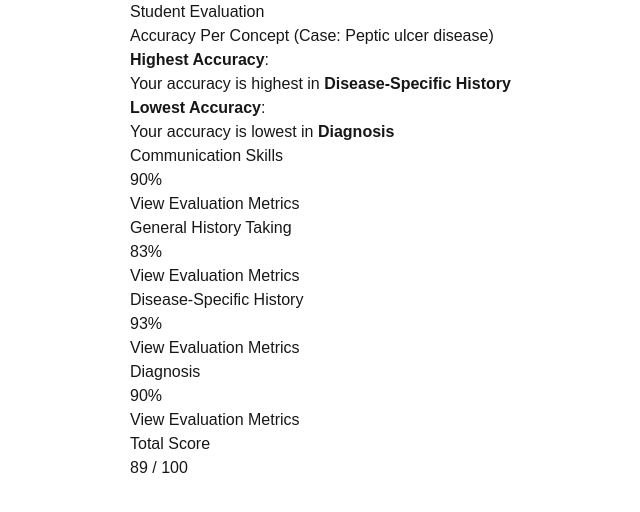
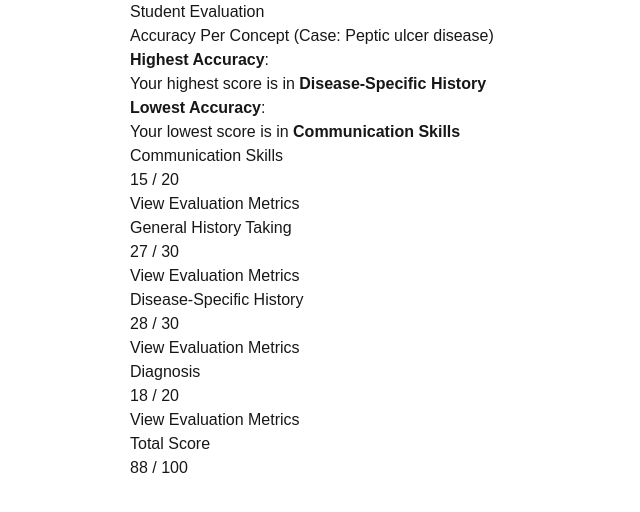
Before and after one commit to Phittinanphu/SmartEducation_MedicalSystem, a Next.js app: page /evaluation_page in a window 1280 px wide. Shown: the top 512 px of the page, without its empty margins (110-750 px from the left). Built offline with nearby package versions, Linux system fonts and the light colour scheme.

Commit message:
calculate all score correctly

```diff
--- a/public/evaluation.json
+++ b/public/evaluation.json
@@ -1,28 +1,22 @@
 {
   "case": "Peptic ulcer disease",
-  "domainScores": {
-    "domain1": 18,
-    "domain2": 25,
-    "domain3": 28,
-    "domain4": 18
-  },
   "evaluationMetricScores": {
     "domain1": {
       "1.1": 4,
-      "1.2": 4,
-      "1.3": 4,
+      "1.2": 3,
+      "1.3": 2,
       "1.4": 6,
       "1.5": 0
     },
     "domain2": {
       "2.1": 3,
-      "2.2": 3,
+      "2.2": 2,
       "2.3": 2,
       "2.4": 2,
-      "2.5": 2,
+      "2.5": 1,
       "2.6": 2,
       "2.7": 2,
-      "2.8": 2,
+      "2.8": 1,
       "2.9": 2,
       "2.10": 2,
       "2.11": 2,
@@ -33,7 +27,7 @@
     "domain3": {
       "3.1": 6,
       "3.2": 6,
-      "3.3": 6,
+      "3.3": 4,
       "3.4": 6,
       "3.5": 6
     },
--- a/src/app/components/evaluation/ScoreEvaluation.tsx
+++ b/src/app/components/evaluation/ScoreEvaluation.tsx
@@ -4,34 +4,24 @@ import React, { useState, useEffect } from 'react';
 // TYPES & INTERFACES
 // ---------------------------------------------------
 
-// Overall domain scores interface
-interface DomainScores {
-  domain1: number; // Communication Skills
-  domain2: number; // General History Taking
-  domain3: number; // Disease-Specific History
-  domain4: number; // Diagnosis
+// Overall evaluation data now only uses the case name (domain scores will be computed).
+interface EvaluationData {
+  case: string;
 }
 
-// Overall evaluation data (case name and domain scores)
-interface EvaluationData {
-  case: string;
-  scores: DomainScores;
-}
-
-// Domain keys alias
-type DomainKey = keyof DomainScores;
+// Domain keys alias.
+export type DomainKey = 'domain1' | 'domain2' | 'domain3' | 'domain4';
 
 // Each evaluation metric has an ID, description, and maximum score.
-interface EvaluationMetric {
+export interface EvaluationMetric {
   id: string;
   description: string;
   maxScore: number;
 }
 
-// Input JSON structure includes overall scores and detailed metric scores.
-interface InputData {
+// Input JSON structure includes the case and detailed metric scores.
+export interface InputData {
   case?: string;
-  domainScores?: DomainScores;
   evaluationMetricScores?: Record<DomainKey, Record<string, number>>;
 }
 
@@ -45,7 +35,7 @@ interface ScoreEvaluationProps {
 // ---------------------------------------------------
 
 // Maximum overall scores per domain for each case.
-const domainMaxScores: Record<string, DomainScores> = {
+const domainMaxScores: Record<string, { [key in DomainKey]: number }> = {
   'Peptic ulcer disease': { domain1: 20, domain2: 30, domain3: 30, domain4: 20 },
   'Acute pancreatitis': { domain1: 20, domain2: 60, domain3: 30, domain4: 20 },
   'Food poisoning': { domain1: 20, domain2: 60, domain3: 30, domain4: 20 },
@@ -62,7 +52,7 @@ const domainLabels: Record<DomainKey, string> = {
 };
 
 // Detailed evaluation metrics for each case and domain.
-// (Each metric includes an ID, its description, and its maximum score.)
+// These values are based on the provided PDF.
 const evaluationMetrics: Record<string, Record<DomainKey, EvaluationMetric[]>> = {
   'Peptic ulcer disease': {
     domain1: [
@@ -70,7 +60,7 @@ const evaluationMetrics: Record<string, Record<DomainKey, EvaluationMetric[]>> =
       { id: '1.2', description: 'ถามชื่อ-สกุลของผู้ป่วย', maxScore: 4 },
       { id: '1.3', description: 'ขออนุญาตและแจ้งวัตถุประสงค์', maxScore: 4 },
       { id: '1.4', description: 'ใช้คำถามมีความต่อเนื่อง เชื่อมโยง และมีจังหวะการรับฟังเหมาะสม', maxScore: 6 },
-      { id: '1.5', description: 'เปิดโอกาสให้ผู้ป่วยซักถาม', maxScore: 2 },
+      { id: '1.5', description: 'เปิดโอกาสให้ผู้ป่วยซักถาม', maxScore: 2 }
     ],
     domain2: [
       { id: '2.1', description: 'ตำแหน่งที่มีอาการปวดท้อง', maxScore: 3 },
@@ -86,18 +76,18 @@ const evaluationMetrics: Record<string, Record<DomainKey, EvaluationMetric[]>> =
       { id: '2.11', description: 'ประวัติการสูบบุหรี่', maxScore: 2 },
       { id: '2.12', description: 'ประวัติดื่มสุรา/การใช้ยาประจำ', maxScore: 2 },
       { id: '2.13', description: 'ประวัติการรักษาก่อนมาพบแพทย์', maxScore: 2 },
-      { id: '2.14', description: 'ประวัติอุบัติเหตุก่อนมีอาการหรือไม่', maxScore: 2 },
+      { id: '2.14', description: 'ประวัติอุบัติเหตุก่อนมีอาการหรือไม่', maxScore: 2 }
     ],
     domain3: [
       { id: '3.1', description: 'Episodic burning epigastric pain', maxScore: 6 },
       { id: '3.2', description: 'Symptoms worse after eating, on an empty stomach and nighttime awakening', maxScore: 6 },
       { id: '3.3', description: 'Symptoms relieved with food and antacids', maxScore: 6 },
       { id: '3.4', description: 'Melena or hematemesis', maxScore: 6 },
-      { id: '3.5', description: 'Less common symptoms: nausea, vomiting, loss of appetite, bloating', maxScore: 6 },
+      { id: '3.5', description: 'Less common symptoms: nausea, vomiting, loss of appetite, bloating', maxScore: 6 }
     ],
     domain4: [
-      { id: '4.1', description: 'Diagnosis: Peptic ulcer disease', maxScore: 20 },
-    ],
+      { id: '4.1', description: 'Diagnosis: Peptic ulcer disease', maxScore: 20 }
+    ]
   },
   'Acute pancreatitis': {
     domain1: [
@@ -105,7 +95,7 @@ const evaluationMetrics: Record<string, Record<DomainKey, EvaluationMetric[]>> =
       { id: '1.2', description: 'ถามชื่อ-สกุลของผู้ป่วย', maxScore: 4 },
       { id: '1.3', description: 'ขออนุญาตและแจ้งวัตถุประสงค์', maxScore: 4 },
       { id: '1.4', description: 'ใช้คำถามมีความต่อเนื่อง เชื่อมโยง และมีจังหวะการรับฟังเหมาะสม', maxScore: 6 },
-      { id: '1.5', description: 'เปิดโอกาสให้ผู้ป่วยซักถาม', maxScore: 2 },
+      { id: '1.5', description: 'เปิดโอกาสให้ผู้ป่วยซักถาม', maxScore: 2 }
     ],
     domain2: [
       { id: '2.1', description: 'ตำแหน่งที่มีอาการปวดท้อง', maxScore: 3 },
@@ -121,18 +111,18 @@ const evaluationMetrics: Record<string, Record<DomainKey, EvaluationMetric[]>> =
       { id: '2.11', description: 'ประวัติการสูบบุหรี่', maxScore: 2 },
       { id: '2.12', description: 'ประวัติดื่มสุรา/การใช้ยาประจำ', maxScore: 2 },
       { id: '2.13', description: 'ประวัติการรักษาก่อนมาพบแพทย์', maxScore: 2 },
-      { id: '2.14', description: 'ประวัติอุบัติเหตุก่อนมีอาการหรือไม่', maxScore: 2 },
+      { id: '2.14', description: 'ประวัติอุบัติเหตุก่อนมีอาการหรือไม่', maxScore: 2 }
     ],
     domain3: [
       { id: '3.1', description: 'severe epigastric and RUQ pain', maxScore: 6 },
       { id: '3.2', description: 'Pain from gallstones: sudden onset', maxScore: 6 },
       { id: '3.3', description: 'Pain from anything related to ethanol or alcohol: more gradual onset', maxScore: 6 },
       { id: '3.4', description: 'Characteristics include acute and constant pain', maxScore: 6 },
-      { id: '3.5', description: 'Radiation to the back', maxScore: 6 },
+      { id: '3.5', description: 'Radiation to the back', maxScore: 6 }
     ],
     domain4: [
-      { id: '4.1', description: 'Diagnosis: Acute pancreatitis', maxScore: 20 },
-    ],
+      { id: '4.1', description: 'Diagnosis: Acute pancreatitis', maxScore: 20 }
+    ]
   },
   'Food poisoning': {
     domain1: [
@@ -140,7 +130,7 @@ const evaluationMetrics: Record<string, Record<DomainKey, EvaluationMetric[]>> =
       { id: '1.2', description: 'ถามชื่อ-สกุลของผู้ป่วย', maxScore: 4 },
       { id: '1.3', description: 'ขออนุญาตและแจ้งวัตถุประสงค์', maxScore: 4 },
       { id: '1.4', description: 'ใช้คำถามมีความต่อเนื่อง เชื่อมโยง และมีจังหวะการรับฟังเหมาะสม', maxScore: 6 },
-      { id: '1.5', description: 'เปิดโอกาสให้ผู้ป่วยซักถาม', maxScore: 2 },
+      { id: '1.5', description: 'เปิดโอกาสให้ผู้ป่วยซักถาม', maxScore: 2 }
     ],
     domain2: [
       { id: '2.1', description: 'ตำแหน่งที่มีอาการปวดท้อง', maxScore: 3 },
@@ -156,18 +146,18 @@ const evaluationMetrics: Record<string, Record<DomainKey, EvaluationMetric[]>> =
       { id: '2.11', description: 'ประวัติการสูบบุหรี่', maxScore: 2 },
       { id: '2.12', description: 'ประวัติดื่มสุรา/การใช้ยาประจำ', maxScore: 2 },
       { id: '2.13', description: 'ประวัติการรักษาก่อนมาพบแพทย์', maxScore: 2 },
-      { id: '2.14', description: 'ประวัติอุบัติเหตุก่อนมีอาการหรือไม่', maxScore: 2 },
+      { id: '2.14', description: 'ประวัติอุบัติเหตุก่อนมีอาการหรือไม่', maxScore: 2 }
     ],
     domain3: [
       { id: '3.1', description: 'Characteristic of stool (watery, mucous, bloody), frequency of stool and amount of stool', maxScore: 6 },
       { id: '3.2', description: 'Characteristic of vomitus, Frequency of vomit', maxScore: 6 },
       { id: '3.3', description: 'nausea, vomiting, loss of appetite, bloating', maxScore: 6 },
       { id: '3.4', description: 'History of food exposure (raw, cooked, spoiled food)', maxScore: 6 },
-      { id: '3.5', description: 'People in the house who have the same symptoms', maxScore: 6 },
+      { id: '3.5', description: 'People in the house who have the same symptoms', maxScore: 6 }
     ],
     domain4: [
-      { id: '4.1', description: 'Diagnosis: Food poisoning', maxScore: 20 },
-    ],
+      { id: '4.1', description: 'Diagnosis: Food poisoning', maxScore: 20 }
+    ]
   },
   'Renal stone': {
     domain1: [
@@ -175,23 +165,12 @@ const evaluationMetrics: Record<string, Record<DomainKey, EvaluationMetric[]>> =
       { id: '1.2', description: 'ถามชื่อ-สกุลของผู้ป่วย', maxScore: 4 },
       { id: '1.3', description: 'ขออนุญาตและแจ้งวัตถุประสงค์', maxScore: 4 },
       { id: '1.4', description: 'ใช้คำถามมีความต่อเนื่อง เชื่อมโยง และมีจังหวะการรับฟังเหมาะสม', maxScore: 6 },
-      { id: '1.5', description: 'เปิดโอกาสให้ผู้ป่วยซักถาม', maxScore: 2 },
+      { id: '1.5', description: 'เปิดโอกาสให้ผู้ป่วยซักถาม', maxScore: 2 }
     ],
     domain2: [
       { id: '2.1', description: 'ตำแหน่งที่มีอาการปวดท้อง', maxScore: 3 },
       { id: '2.2', description: 'ปวดทันทีหรือค่อยๆมากขึ้น', maxScore: 3 },
-      { id: '2.3', description: 'ลักษณะการปวดท้อง (ปวดบีบ/จุกแน่น/ปวดตื้อๆ)', maxScore: 2 },
-      { id: '2.4', description: 'ปวดร้าวไปที่ใด', maxScore: 2 },
-      { id: '2.5', description: 'ปวดตลอดเวลาหรือมีอาการปวดเป็นพักๆ', maxScore: 2 },
-      { id: '2.6', description: 'ปัจจัยที่ทำให้อาการปวดดีขึ้นหรือแย่ลง', maxScore: 2 },
-      { id: '2.7', description: 'ขณะมีอาการปวดท้องกำลังทำอะไรอยู่', maxScore: 2 },
-      { id: '2.8', description: 'อาการปวดท้องในอดีตที่มีลักษณะคล้ายกัน', maxScore: 2 },
-      { id: '2.9', description: 'ประวัติเคยผ่าตัดช่องท้อง', maxScore: 2 },
-      { id: '2.10', description: 'โรคประจำตัวและยาที่ใช้เป็นประจำ', maxScore: 2 },
-      { id: '2.11', description: 'ประวัติการสูบบุหรี่', maxScore: 2 },
-      { id: '2.12', description: 'ประวัติดื่มสุรา/การใช้ยาประจำ', maxScore: 2 },
-      { id: '2.13', description: 'ประวัติการรักษาก่อนมาพบแพทย์', maxScore: 2 },
-      { id: '2.14', description: 'ประวัติอุบัติเหตุก่อนมีอาการหรือไม่', maxScore: 2 },
+      { id: '2.3', description: 'ลักษณะการปวดท้อง (ปวดบีบ/จุกแน่น/ปวดตื้อๆ)', maxScore: 2 }
     ],
     domain3: [
       { id: '3.1', description: 'Pain starts rapidly and waxes and wanes', maxScore: 6 },
@@ -200,18 +179,18 @@ const evaluationMetrics: Record<string, Record<DomainKey, EvaluationMetric[]>> =
       { id: '3.4', description: 'Recurrent UTIs', maxScore: 6 },
       { id: '3.5', description: 'Bladder dysfunction (if the stone is lodged at the junction between the ureter and bladder)', maxScore: 3 },
       { id: '3.6', description: 'Personal history of: DM, Obesity', maxScore: 3 },
-      { id: '3.7', description: 'Medication use, including Calcium containing supplements, Vitamin D', maxScore: 3 },
+      { id: '3.7', description: 'Medication use, including Calcium containing supplements, Vitamin D', maxScore: 3 }
     ],
     domain4: [
-      { id: '4.1', description: 'Diagnosis: Renal stone', maxScore: 20 },
-    ],
+      { id: '4.1', description: 'Diagnosis: Renal stone', maxScore: 20 }
+    ]
   },
   'Unknown Case': {
     domain1: [],
     domain2: [],
     domain3: [],
-    domain4: [],
-  },
+    domain4: []
+  }
 };
 
 // ---------------------------------------------------
@@ -239,69 +218,61 @@ const CardContent: React.FC<CardContentProps> = ({ children, className = '', ...
 );
 
 // ---------------------------------------------------
-// ScoreEvaluation COMPONENT
+// SCORE EVALUATION COMPONENT
 // ---------------------------------------------------
 const ScoreEvaluation: React.FC<ScoreEvaluationProps> = ({ inputData }) => {
   // State for the currently selected domain section.
   const [DomainSection, setSelectedDomain] = useState<DomainKey | null>(null);
 
-  // State to hold overall evaluation data (case and overall domain scores).
-  const [evaluationData, setEvaluationData] = useState<EvaluationData>({
-    case: 'Unknown Case',
-    scores: { domain1: 0, domain2: 0, domain3: 0, domain4: 0 },
-  });
+  // We only need to capture the case from inputData; domain scores will be computed.
+  const [evaluationCase, setEvaluationCase] = useState<string>('Unknown Case');
 
   // Default metric scores for all domains.
   const defaultMetricScores: Record<DomainKey, Record<string, number>> = {
     domain1: {},
     domain2: {},
     domain3: {},
-    domain4: {},
+    domain4: {}
   };
 
-  // Extract metric scores from inputData or use default.
+  // Extract metric scores from inputData, or use default.
   const metricScores: Record<DomainKey, Record<string, number>> =
     inputData?.evaluationMetricScores ?? defaultMetricScores;
 
-  // Update overall evaluation data when inputData changes.
+  // Update evaluationCase when inputData changes.
   useEffect(() => {
     if (inputData && inputData.case) {
-      setEvaluationData({
-        case: inputData.case,
-        scores: {
-          domain1: inputData.domainScores?.domain1 ?? 0,
-          domain2: inputData.domainScores?.domain2 ?? 0,
-          domain3: inputData.domainScores?.domain3 ?? 0,
-          domain4: inputData.domainScores?.domain4 ?? 0,
-        },
-      });
+      setEvaluationCase(inputData.case);
     } else {
-      setEvaluationData({
-        case: 'Unknown Case',
-        scores: { domain1: 0, domain2: 0, domain3: 0, domain4: 0 },
-      });
+      setEvaluationCase('Unknown Case');
     }
   }, [inputData]);
 
-  // Get current case and maximum scores for each domain.
-  const currentCase = evaluationData.case || 'Unknown Case';
-  const maxScores = domainMaxScores[currentCase] || domainMaxScores['Unknown Case'];
+  // Determine current case.
+  const currentCase = evaluationCase || 'Unknown Case';
 
-  // Build array of domain entries.
-  const domainEntries = (Object.keys(evaluationData.scores) as DomainKey[]).map((domainKey) => {
-    const score = evaluationData.scores[domainKey];
-    const max = maxScores[domainKey];
+  // Build an array of domain entries by computing the domain score from metric scores.
+  const domainEntries = (Object.keys(domainLabels) as DomainKey[]).map(domainKey => {
+    // Get metrics for this domain and case.
+    const metrics = evaluationMetrics[currentCase][domainKey] || [];
+    // Compute total score for this domain by summing scores for each metric.
+    const computedScore = metrics.reduce((sum, metric) => {
+      const scoreForMetric = (metricScores[domainKey] && metricScores[domainKey][metric.id]) ?? 0;
+      return sum + scoreForMetric;
+    }, 0);
+    // Compute maximum score for this domain by summing the maxScore of each metric.
+    const computedMax = metrics.reduce((sum, metric) => sum + metric.maxScore, 0);
     return {
       domainKey,
       label: domainLabels[domainKey],
-      score,
-      max,
+      score: computedScore,
+      max: computedMax
     };
   });
 
-  // Calculate total points.
-  const totalMaxPoints = domainEntries.reduce((acc, d) => acc + d.max, 0);
-  const totalScore = domainEntries.reduce((acc, d) => acc + d.score, 0);
+  // Calculate overall total score and overall maximum score.
+  const totalScore = domainEntries.reduce((sum, entry) => sum + entry.score, 0);
+  const totalMaxPoints = domainEntries.reduce((sum, entry) => sum + entry.max, 0);
 
   // Determine highest and lowest scoring domains.
   const sortedDomains = [...domainEntries].sort((a, b) => b.score - a.score);
@@ -310,60 +281,59 @@ const ScoreEvaluation: React.FC<ScoreEvaluationProps> = ({ inputData }) => {
 
   return (
     <div className="p-6">
-      {/* Header with case name */}
+      {/* Header showing current case */}
       <h2 className="text-xl font-bold mb-4">
-        Accuracy Per Concept (Case: {evaluationData.case})
+        Accuracy Per Concept (Case: {currentCase})
       </h2>
 
       {/* Display highest and lowest accuracy domains */}
       <div className="flex flex-col sm:flex-row items-start sm:items-center mb-6">
         <div className="mr-6 mb-2 sm:mb-0">
           <strong>Highest Accuracy</strong>:<br />
-          Your accuracy is highest in <b>{highestDomain?.label}</b>
+          Your highest score is in <b>{highestDomain?.label}</b>
         </div>
         <div>
           <strong>Lowest Accuracy</strong>:<br />
-          Your accuracy is lowest in <b>{lowestDomain?.label}</b>
+          Your lowest score is in <b>{lowestDomain?.label}</b>
         </div>
       </div>
 
-      {/* Render each domain */}
+      {/* Render each domain's details */}
       <div className="space-y-4">
         {domainEntries.map(({ domainKey, label, score, max }) => {
+          // Compute percentage for progress bar.
           const percentage = max > 0 ? Math.round((score / max) * 100) : 0;
           return (
             <Card key={domainKey}>
               <CardContent>
-                {/* Domain header */}
+                {/* Domain header displaying total score/maximum score */}
                 <div className="flex justify-between items-center">
                   <div className="font-semibold">{label}</div>
-                  <div className="text-sm">{percentage}%</div>
+                  <div className="text-sm">{score} / {max}</div>
                 </div>
                 {/* Overall domain progress bar (green) */}
                 <div className="mt-2 bg-gray-200 w-full h-3 rounded-full">
                   <div className="bg-green-500 h-3 rounded-full" style={{ width: `${percentage}%` }} />
                 </div>
-                {/* Toggle button for detailed metrics */}
+                {/* Button to toggle detailed metric view */}
                 <button
                   className="mt-3 px-4 py-2 bg-blue-500 text-white rounded-lg"
                   onClick={() => setSelectedDomain(DomainSection === domainKey ? null : domainKey)}
                 >
                   {DomainSection === domainKey ? 'Hide' : 'View'} Evaluation Metrics
                 </button>
-                {/* Detailed evaluation metrics */}
+                {/* Detailed evaluation metrics for the domain */}
                 {DomainSection === domainKey && (
                   <div className="mt-4 p-4 bg-gray-100 rounded-lg">
                     <ul className="list-disc list-inside">
-                      {evaluationMetrics[currentCase][domainKey] &&
-                      evaluationMetrics[currentCase][domainKey].length > 0 ? (
+                      {evaluationMetrics[currentCase][domainKey] && evaluationMetrics[currentCase][domainKey].length > 0 ? (
                         evaluationMetrics[currentCase][domainKey].map((metric, idx) => {
-                          // Retrieve student's score; default to 0.
-                          const studentScore =
-                            (metricScores[domainKey] && metricScores[domainKey][metric.id]) ?? 0;
+                          // Retrieve the student's score for this metric; default to 0.
+                          const studentScore = (metricScores[domainKey] && metricScores[domainKey][metric.id]) ?? 0;
                           return (
                             <li key={idx} className="mb-2">
                               <strong>{metric.id}.</strong> {metric.description} – Score: {studentScore} / {metric.maxScore} points
-                              {/* Render discrete score bars. One bar per point. */}
+                              {/* Discrete bars for each point in this metric */}
                               <div className="flex space-x-1 mt-1">
                                 {Array.from({ length: metric.maxScore }).map((_, i) => (
                                   <div
@@ -387,7 +357,7 @@ const ScoreEvaluation: React.FC<ScoreEvaluationProps> = ({ inputData }) => {
         })}
       </div>
 
-      {/* Total overall score */}
+      {/* Overall total score card */}
       <div className="mt-6">
         <Card>
           <CardContent>
--- a/src/app/evaluation_page/page.js
+++ b/src/app/evaluation_page/page.js
@@ -4,10 +4,10 @@ import React, { useState, useEffect } from 'react';
 import ScoreEvaluation from '../components/evaluation/ScoreEvaluation';
 
 export default function Page() {
-  // State to hold JSON input read from the file.
+  // State to hold the JSON input from the file.
   const [llmOutput, setLlmOutput] = useState(null);
 
-  // On component mount, fetch the JSON file from the public folder.
+  // On mount, fetch the JSON file from the public folder.
   useEffect(() => {
     fetch('/evaluation.json')
       .then((res) => {
@@ -23,13 +23,12 @@ export default function Page() {
         console.log('Using default values.');
         setLlmOutput({
           case: 'Unknown Case',
-          domainScores: { domain1: 0, domain2: 0, domain3: 0, domain4: 0 },
-          evaluationMetricScores: {},
+          evaluationMetricScores: {}
         });
       });
   }, []);
 
-  // Show a loading state until the JSON file is fetched.
+  // Display a loading state until the JSON file is fetched.
   if (!llmOutput) {
     return <div>Loading...</div>;
   }
```
